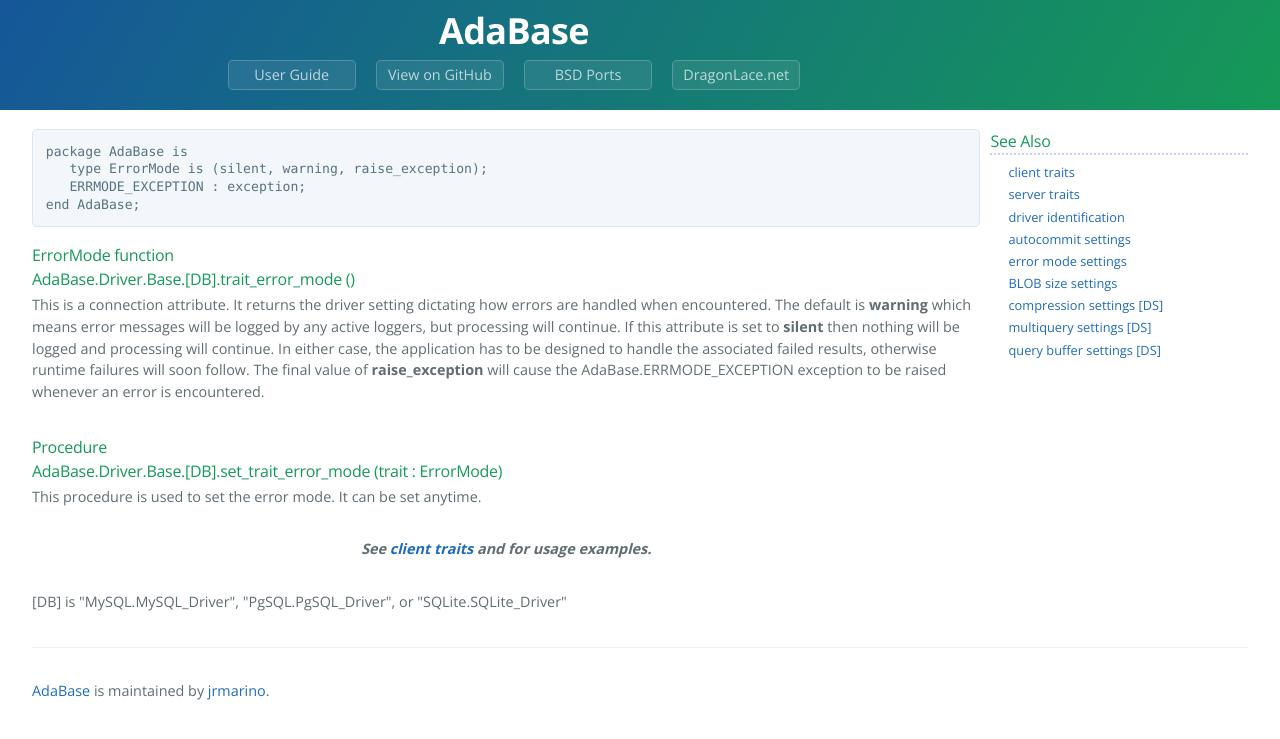
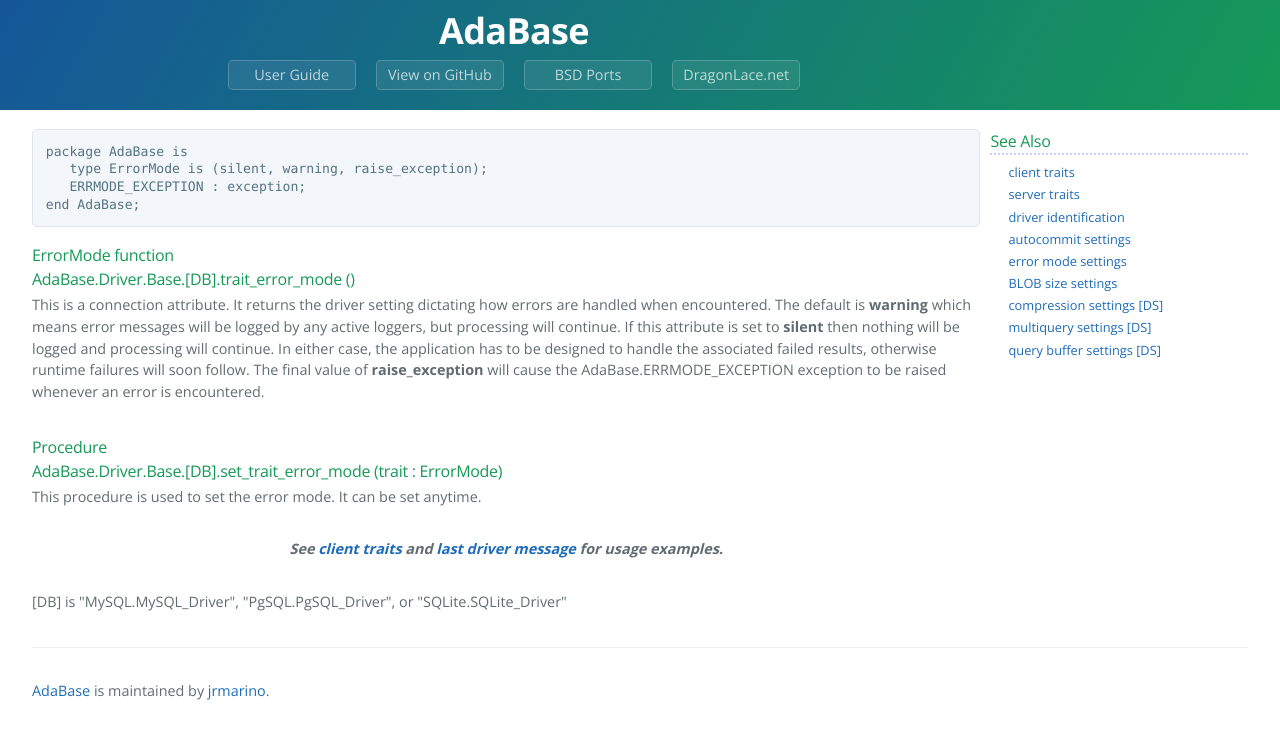
Before and after one commit to jrmarino/AdaBase, a Jekyll site: the page built from error_mode.md, in a window 1280 px wide. Shown: the top 739 px of the page. Built offline with Jekyll 4.4.1, drawn with Linux system fonts in a browser that asks for light colours; some of the changed lines change nothing that is shown.

Commit message:
fix typo on set_trait_error_mode

```diff
--- a/error_mode.md
+++ b/error_mode.md
@@ -27,7 +27,7 @@
 <p>This procedure is used to set the error mode.  It can be set
 anytime.</p>
 <br/>
-<p class="caption">See {{ page.trait_client }} and {{ page.last_driver_msg }}
+<p class="caption">See {{ page.trait_client }} and {{ page.driver_msg }}
 for usage examples.</p>
 <br/>
 <p>{{ page.supported_drivers }}</p>
```
